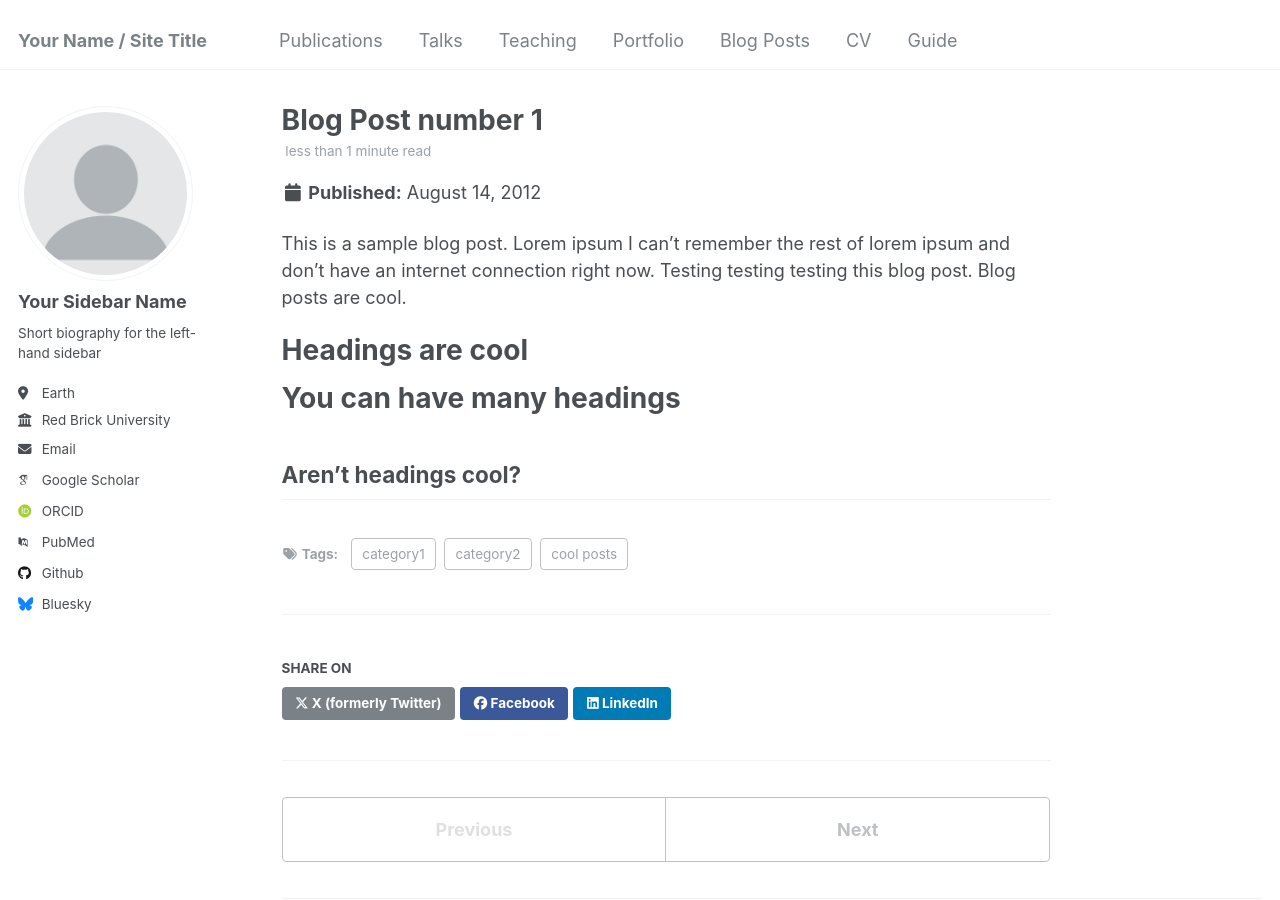
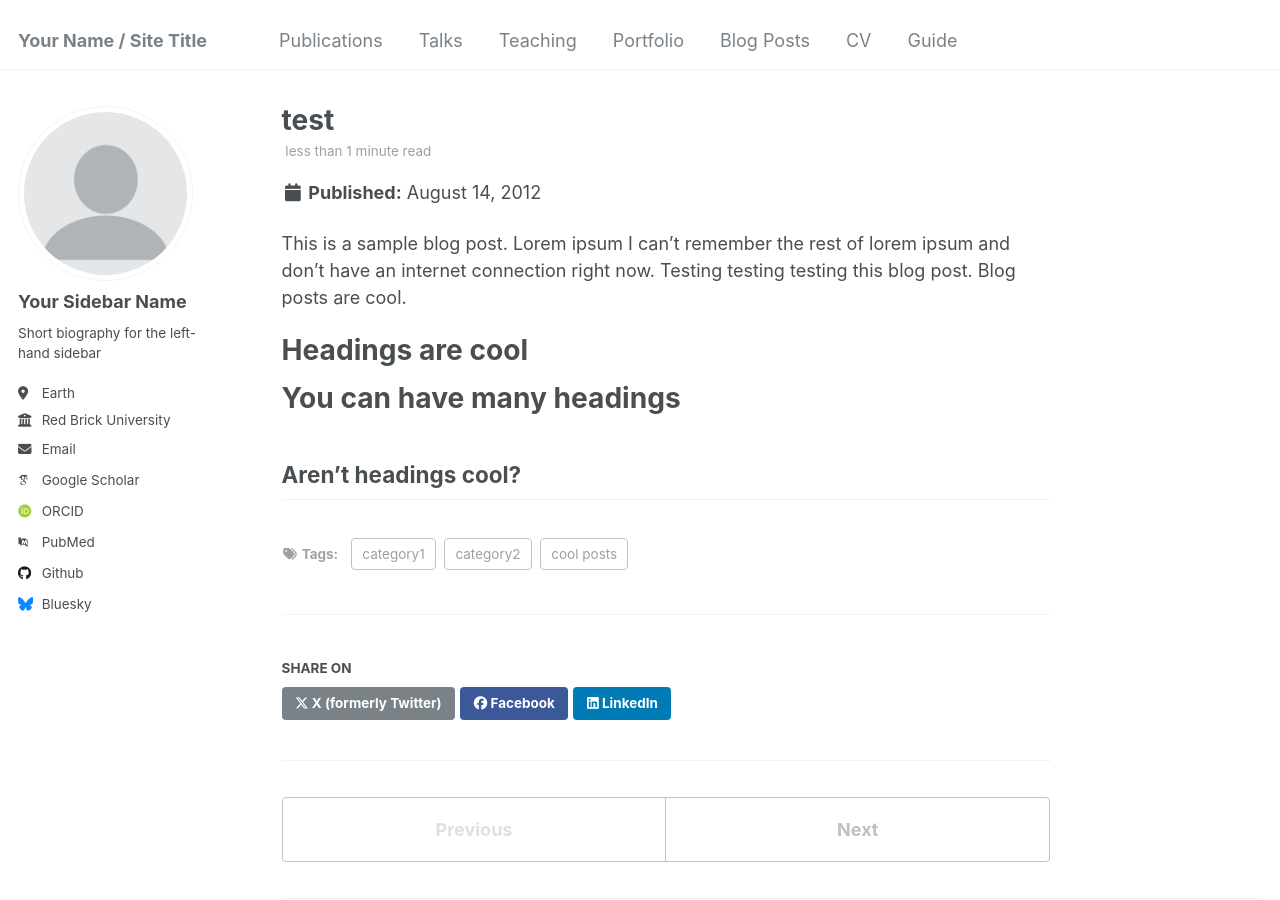
Before and after one commit to incheonQ/incheonQ.github.io, a Jekyll site: the page built from _posts/2012-08-14-blog-post-1.md, in a window 1280 px wide and 900 px high. Built offline with Jekyll 4.4.1, drawn with Linux system fonts in a browser that asks for light colours; some web fonts are replaced.

Commit message:
Update 2012-08-14-blog-post-1.md

```diff
--- a/_posts/2012-08-14-blog-post-1.md
+++ b/_posts/2012-08-14-blog-post-1.md
@@ -1,5 +1,5 @@
 ---
-title: 'Blog Post number 1'
+title: 'test'
 date: 2012-08-14
 permalink: /posts/2012/08/blog-post-1/
 tags:
```
